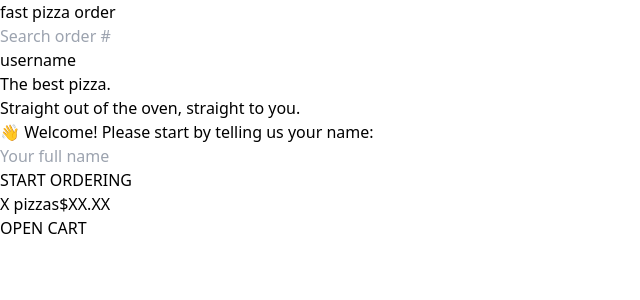
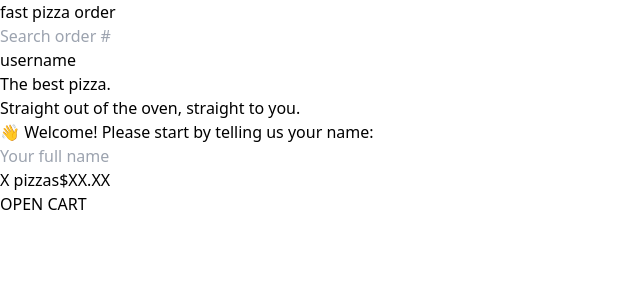
Before and after one commit to VladZyma/fast-pizza-order, a React (Vite) app: page / in a window 1280 px wide. Shown: the top 300 px of the page, without its empty margins (0-640 px from the left). Built offline with nearby package versions, Linux system fonts and the light colour scheme.

Commit message:
added handle submit for create user form

```diff
--- a/src/features/user/CreateUser.jsx
+++ b/src/features/user/CreateUser.jsx
@@ -1,11 +1,27 @@
 import { useState } from 'react';
+import { useDispatch } from 'react-redux';
+import { useNavigate } from 'react-router-dom';
 
 import Button from '../../ui/Button';
+//user actions
+import { addUser } from './userSlice';
 
 function CreateUser() {
-  const [name, setName] = useState('');
+  const dispatch = useDispatch();
+  const navigate = useNavigate();
+
+  const [username, setUsername] = useState('');
+
+  function handleSubmit(e) {
+    e.preventDefault();
+    if (!username) return;
+
+    dispatch(addUser(username));
+    navigate('/menu');
+  }
+
   return (
-    <form>
+    <form onSubmit={handleSubmit}>
       <p className="mb-4 text-sm text-stone-600 md:text-base">
         👋 Welcome! Please start by telling us your name:
       </p>
@@ -14,12 +30,14 @@ function CreateUser() {
         className="input mb-8 w-72"
         type="text"
         placeholder="Your full name"
-        value={name}
-        onChange={(e) => setName(e.target.value)}
+        value={username}
+        onChange={(e) => setUsername(e.target.value)}
       />
-      <div>
-        <Button type="primary">START ORDERING</Button>
-      </div>
+      {username !== '' && (
+        <div>
+          <Button type="primary">START ORDERING</Button>
+        </div>
+      )}
     </form>
   );
 }
```
